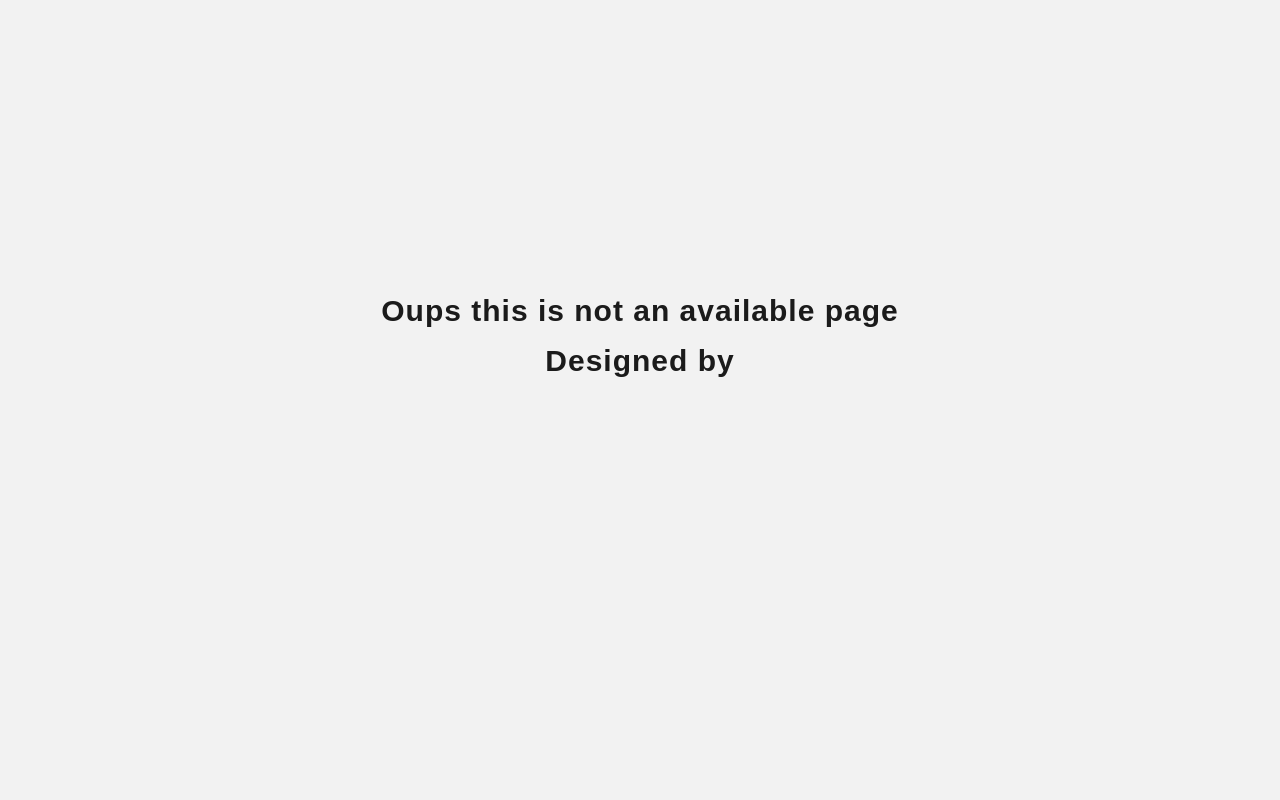
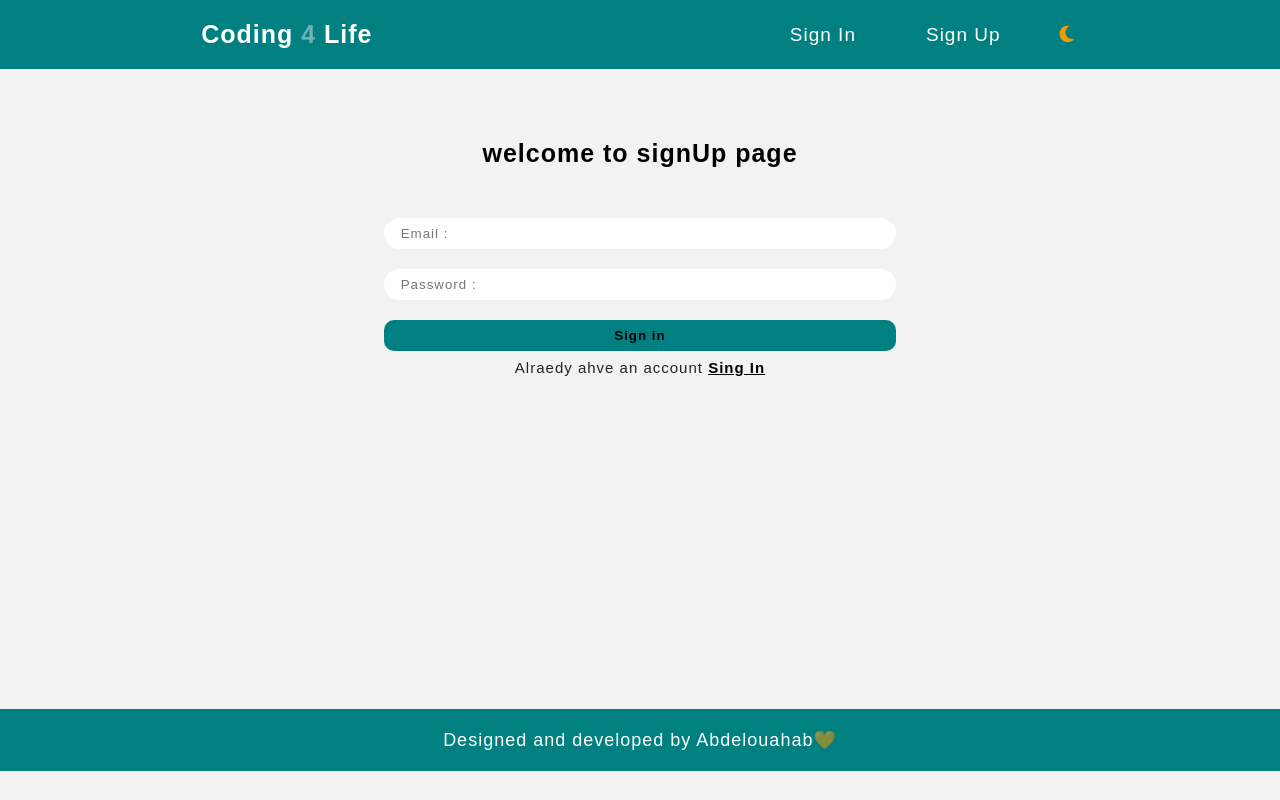
Before and after one commit to Afanasususer/reactapp, a React (Create React App) app: page /SignUp in a window 1280 px wide. Built offline with nearby package versions, Linux system fonts and the light colour scheme.

Commit message:
new commit

```diff
--- a/src/App.js
+++ b/src/App.js
@@ -6,6 +6,9 @@ import Home from "./pages/home";
 import ErrorPage from "./pages/ErrorPage";
 import Html from "./pages/html";
 import Css from "./pages/css";
+import Mhome from "./pages/M_home"
+import SignUp from "./pages/SignUp"
+import SignIn from "./pages/SignIn"
 import JavaScript from "./pages/javaScript";
 
 function App() {
@@ -14,6 +17,24 @@ function App() {
   const router = createBrowserRouter([
     {
       path: "/",
+      element: <Mhome />,
+      errorElement: <ErrorPage />,
+      // errorElement: <h1>this page not available</h1>
+    },
+    {
+      path: "/SignIn",
+      element: <SignIn />,
+      errorElement: <ErrorPage />,
+      // errorElement: <h1>this page not available</h1>
+    },
+    {
+      path: "/SignUp",
+      element: <SignUp />,
+      errorElement: <ErrorPage />,
+      // errorElement: <h1>this page not available</h1>
+    },
+    {
+      path: "/home",
       element: <Home />,
       errorElement: <ErrorPage />,
       // errorElement: <h1>this page not available</h1>
--- a/src/component/hearder.js
+++ b/src/component/hearder.js
@@ -16,7 +16,7 @@ export default function Hearder() {
     <div className= "header">
       <header className="hide-when-mobile">
         {/* had l3onwan redo ilnk dyal lhome */}
-        <Link to="/">
+        <Link to="/home">
           <h1>
             Coding <span className="numb">4</span> Life
           </h1>
--- a/src/index.css
+++ b/src/index.css
@@ -1,18 +1,16 @@
 body {
   margin: 0;
-  font-family: -apple-system, BlinkMacSystemFont, 'Segoe UI', 'Roboto', 'Oxygen',
-    'Ubuntu', 'Cantarell', 'Fira Sans', 'Droid Sans', 'Helvetica Neue',
+  font-family: -apple-system, BlinkMacSystemFont, "Segoe UI", "Roboto", "Oxygen",
+    "Ubuntu", "Cantarell", "Fira Sans", "Droid Sans", "Helvetica Neue",
     sans-serif;
   -webkit-font-smoothing: antialiased;
   -moz-osx-font-smoothing: grayscale;
 }
 
 code {
-  font-family: source-code-pro, Menlo, Monaco, Consolas, 'Courier New',
+  font-family: source-code-pro, Menlo, Monaco, Consolas, "Courier New",
     monospace;
 }
-
-
 
 /* ===============
    0. global style
@@ -43,31 +41,10 @@ html {
   box-sizing: inherit;
 }
 
-
-
 h1 {
   padding: 20px;
   font-size: 25px;
 }
-
-
-
-
-
-
-
-
-
-
-
-
-
-
-
-
-
-
-
 
 /* =============
  table of contents
@@ -88,20 +65,12 @@ h1 {
    0. global style
 ================ */
 
-
 /* ===============
    1.  ul class .flex
 ================ */
-.hi{
-  color : black;
+.hi {
+  color: black;
 }
-
-
-
-
-
-
-
 
 /* =======================================
    1.1 sub HTML + css + JavaScript
@@ -167,26 +136,18 @@ h1 {
   display: block;
 }
 
-
 /* ==================
     2. main & footer
 ===================== */
-
-
-
 
 /* ==================
     3. header of mobile
 ===================== */
 
-
 /* react  */
-.err{
+.err {
   color: black;
 }
-
-
-
 
 /* src >> pages >> home page */
 
@@ -196,8 +157,76 @@ h1 {
 color: pink;
 } */
 
+/* sign in/up/Home */
+.Mmain {
+  height: 80vh;
+  display: flex;
+  flex-direction: column;
+  align-items: center;
+}
+.Mmain > p {
+  color: black;
+  font-weight: bolder;
+  font-size: 25px;
 
+  justify-content: center;
+  margin-top: 70px;
+}
+.dark .Mmain {
+  color: wheat;
+  background-color: #403d39;
+}
+.dark .Mmain p {
+  color: rgb(249, 226, 226);
+}
+form {
+  display: flex;
+  flex-direction: column;
+  align-content: center;
+  justify-content: center;
+  align-items: center;
+  margin-top: 50px;
+  /* border: 2px solid red; */
+  width: 40%;
+}
+input {
+  margin-bottom: 20px;
+  padding: 8px 12px;
+  border-radius: 10ex;
+  outline: none;
+  border: none;
+  color: black;
+  width: 100%;
+}
+.Mmain button {
+  border: none;
+  color: black;
+  background-color: teal;
+  padding: 8px 12px;
+  font-weight: bolder;
+  outline: none;
+  border-radius: 10px;
+  width: 100%;
+}
 
-/* ==================
-    dark & light mode
-===================== */
+form .Tosignup {
+  font-size: 15px;
+  color: white;
+  margin-top: 8px;
+}
+.light form .Tosignup {
+  font-size: 15px;
+  color: #242424;
+  margin-top: 8px;
+
+}
+form a {
+  text-decoration: underline;
+  color: floralwhite;
+  font-weight: bolder;
+}
+.light form a {
+  text-decoration: underline;
+  color: black;
+  font-weight: bolder;
+}
--- /dev/null
+++ b/src/pages/M_home.jsx
@@ -0,0 +1,53 @@
+import { useContext } from "react";
+import ThemeContext from "../context/Datacontext";
+
+import { NavLink, Link } from "react-router-dom";
+import "../component/Header.css";
+import Footer from "../component/footer";
+
+export default function M_home() {
+  const { clss, changeTheme } = useContext(ThemeContext);
+
+  return (
+    <div className="header">
+      <header className="hide-when-mobile">
+        <Link to="/">
+          <h1>
+            Coding <span className="numb">4</span> Life
+          </h1>
+        </Link>
+
+        <ul className="flex">
+          <li className="main-list">
+            <NavLink className="main-link" to="/SignIn">
+              Sign In
+            </NavLink>
+          </li>
+
+          <li className="main-list">
+            <NavLink className="main-link" to="/SignUp">
+              Sign Up
+            </NavLink>
+          </li>
+
+          {/* Dark & light mode button  */}
+          <li className="main-list">
+            <div
+              onClick={() => {
+                changeTheme(clss === "light" ? "dark" : "light");
+              }}
+            >
+              <i className="fa-solid fa-sun"></i>
+              <i class="fa-solid fa-moon"></i>
+            </div>
+          </li>
+          {/* end of dark and light mode codes */}
+        </ul>
+      </header>
+      <main className="Mmain"><p>this is the home page outside app</p></main>
+      <Footer devName="Abdelouahab"/>
+    </div>
+  );
+}
+
+// 3la m afhamt houa anah fch kandir send data l local storage hna f onclick kisendiha qbel ma ybedlha, soit dert send f start or end
--- /dev/null
+++ b/src/pages/SignIn.jsx
@@ -0,0 +1,64 @@
+import { useContext } from "react";
+import ThemeContext from "../context/Datacontext";
+
+import Footer from "../component/footer";
+import { NavLink, Link } from "react-router-dom";
+
+import "../component/Header.css";
+
+export default function M_home() {
+  const { clss, changeTheme } = useContext(ThemeContext);
+
+  return (
+    <div className="header">
+      <header className="hide-when-mobile">
+        <Link to="/">
+          <h1>
+            Coding <span className="numb">4</span> Life
+          </h1>
+        </Link>
+
+        <ul className="flex">
+          <li className="main-list">
+            <NavLink className="main-link" to="/SignIn">
+              Sign In
+            </NavLink>
+          </li>
+
+          <li className="main-list">
+            <NavLink className="main-link" to="/SignUp">
+              Sign Up
+            </NavLink>
+          </li>
+
+          {/* Dark & light mode button  */}
+          <li className="main-list">
+            <div
+              onClick={() => {
+                changeTheme(clss === "light" ? "dark" : "light");
+              }}
+            >
+              <i className="fa-solid fa-sun"></i>
+              <i class="fa-solid fa-moon"></i>
+            </div>
+          </li>
+          {/* end of dark and light mode codes */}
+        </ul>
+      </header>
+
+      <main className="Mmain">
+        <p>welcome to signIn page</p>
+        <form id="form">
+          <input id="email" type="email" placeholder=" Email : "/>
+          <input id="password" type="password" placeholder=" Password : "/>
+          <button onClick={(eo) => { eo.preventDefault()  }}>Sign in</button>
+          <p className="Tosignup">Don't have an accout <Link to="/SignUp">Sing Up</Link> </p>
+        </form>
+      </main>
+
+      <Footer devName="Abdelouahab" />
+    </div>
+  );
+}
+
+// 3la m afhamt houa anah fch kandir send data l local storage hna f onclick kisendiha qbel ma ybedlha, soit dert send f start or end
--- /dev/null
+++ b/src/pages/SignUp.jsx
@@ -0,0 +1,62 @@
+import { useContext } from "react";
+import ThemeContext from "../context/Datacontext";
+import Footer from "../component/footer";
+
+import { NavLink, Link } from "react-router-dom";
+import "../component/Header.css";
+
+export default function M_home() {
+  const { clss, changeTheme } = useContext(ThemeContext);
+
+  return (
+    <div className="header">
+      <header className="hide-when-mobile">
+        <Link to="/">
+          <h1>
+            Coding <span className="numb">4</span> Life
+          </h1>
+        </Link>
+
+        <ul className="flex">
+          <li className="main-list">
+            <NavLink className="main-link" to="/SignIn">
+              Sign In
+            </NavLink>
+          </li>
+
+          <li className="main-list">
+            <NavLink className="main-link" to="/SignUp">
+              Sign Up
+            </NavLink>
+          </li>
+
+          {/* Dark & light mode button  */}
+          <li className="main-list">
+            <div
+              onClick={() => {
+                changeTheme(clss === "light" ? "dark" : "light");
+              }}
+            >
+              <i className="fa-solid fa-sun"></i>
+              <i class="fa-solid fa-moon"></i>
+            </div>
+          </li>
+          {/* end of dark and light mode codes */}
+        </ul>
+      </header>
+
+      <main className="Mmain">
+        <p>welcome to signUp page</p>
+        <form id="form">
+          <input id="email" type="email" placeholder=" Email : "/>
+          <input id="password" type="password" placeholder=" Password : "/>
+          <button onClick={(eo) => { eo.preventDefault()  }}>Sign in</button>
+          <p className="Tosignup">Alraedy ahve an account <Link to="/SignIn">Sing In</Link> </p>
+        </form>
+      </main>
+      <Footer devName="Abdelouahab"/>
+    </div>
+  );
+}
+
+// 3la m afhamt houa anah fch kandir send data l local storage hna f onclick kisendiha qbel ma ybedlha, soit dert send f start or end
```
Also changed, not shown: src/pages/html.js (line endings or trailing spaces).
